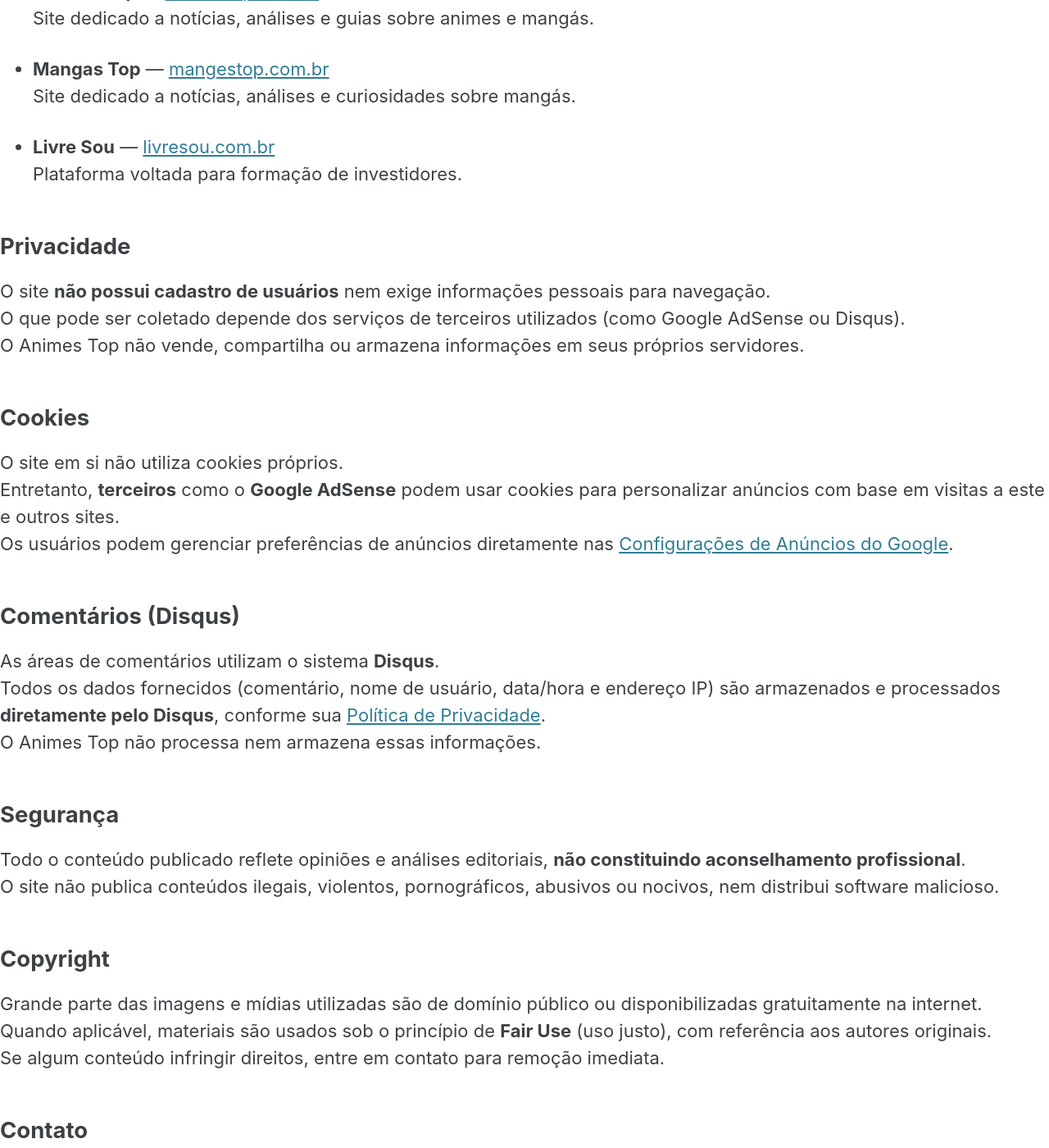
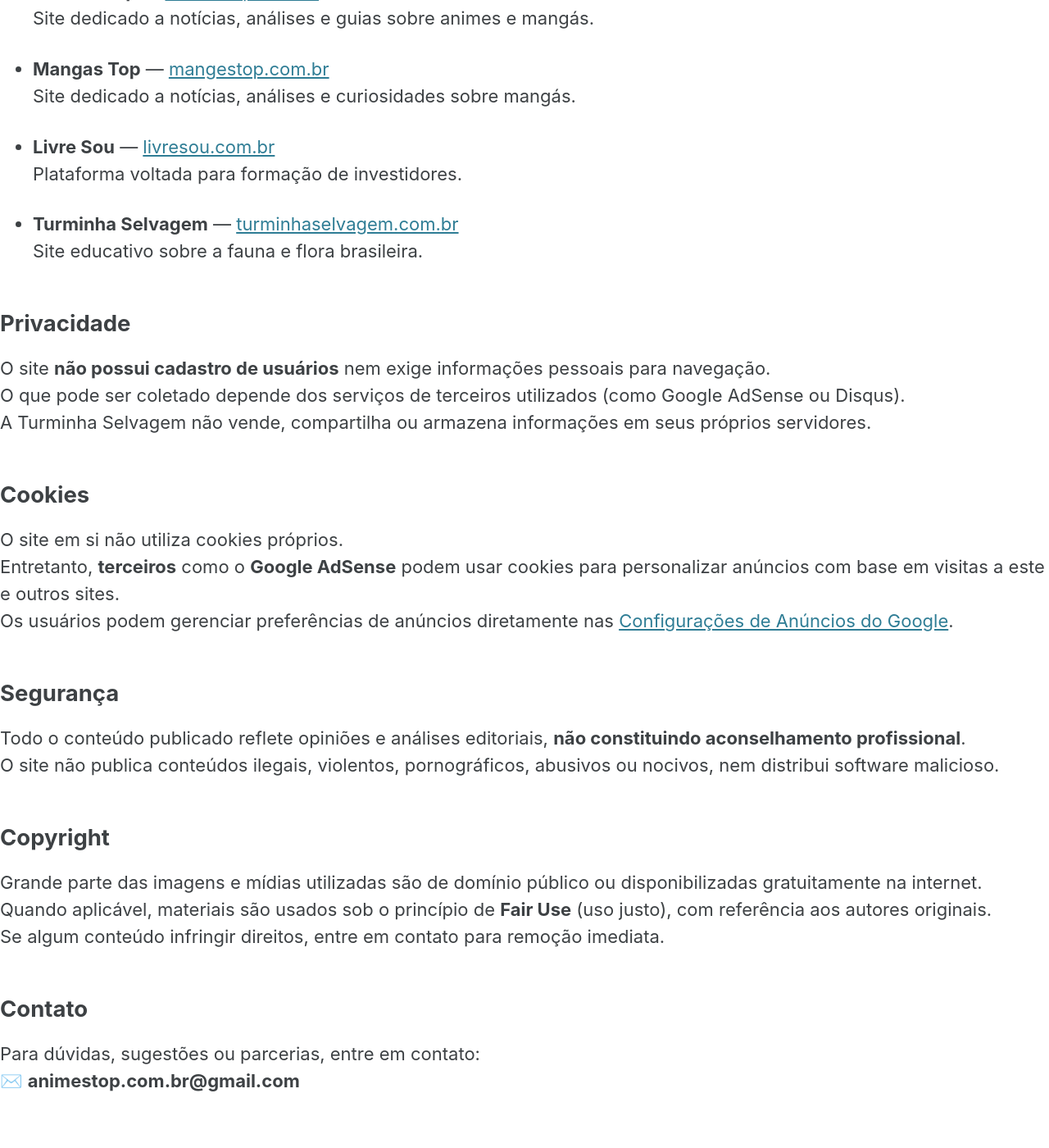
Before and after one commit to BieAnimaton/turminhaselvagem, a Jekyll site: the page built from _pages/sobre.md, in a window 1280 px wide and 1400 px high, scrolled down 635 px. Shown: the whole window at 82% size. Built offline with Jekyll 4.4.1, drawn with Linux system fonts in a browser that asks for light colours; cached includes are drawn as plain includes; our own code applies the rules of GitHub Pages for plain Markdown files; some of the changed text lies outside the part shown.

Commit message:
updating

```diff
--- a/_pages/sobre.md
+++ b/_pages/sobre.md
@@ -4,11 +4,11 @@
 toc: true
 ---
 
-# Sobre o Animes Top
+# Sobre a Turminha Selvagem
 
-**Data de vigência:** 12/09/2025
+**Data de vigência:** 01/10/2025
 
-O **Animes Top** é uma iniciativa independente criada por **Gabriel Cossare Bragion (Bie)**, com foco em tecnologia, mídia digital e projetos de conteúdo.
+A **Turminha Selvagem** é uma iniciativa independente criada por **Gabriel Cossare Bragion (Bie)**, com foco em tecnologia, mídia digital e projetos de conteúdo.
 O objetivo é desenvolver sites e aplicativos que entreguem **informação, entretenimento e utilidade**, sempre de forma acessível e gratuita.
 
 ## Missão
@@ -25,20 +25,18 @@
 - **Livre Sou** — [livresou.com.br](https://livresou.com.br)
   Plataforma voltada para formação de investidores.
 
+- **Turminha Selvagem** — [turminhaselvagem.com.br](https://turminhaselvagem.com.br)
+  Site educativo sobre a fauna e flora brasileira.
+
 ## Privacidade
 O site **não possui cadastro de usuários** nem exige informações pessoais para navegação.
 O que pode ser coletado depende dos serviços de terceiros utilizados (como Google AdSense ou Disqus).
-O Animes Top não vende, compartilha ou armazena informações em seus próprios servidores.
+A Turminha Selvagem não vende, compartilha ou armazena informações em seus próprios servidores.
 
 ## Cookies
 O site em si não utiliza cookies próprios.
 Entretanto, **terceiros** como o **Google AdSense** podem usar cookies para personalizar anúncios com base em visitas a este e outros sites.
 Os usuários podem gerenciar preferências de anúncios diretamente nas [Configurações de Anúncios do Google](https://adssettings.google.com/).
-
-## Comentários (Disqus)
-As áreas de comentários utilizam o sistema **Disqus**.
-Todos os dados fornecidos (comentário, nome de usuário, data/hora e endereço IP) são armazenados e processados **diretamente pelo Disqus**, conforme sua [Política de Privacidade](https://help.disqus.com/en/articles/1717103-disqus-privacy-policy).
-O Animes Top não processa nem armazena essas informações.
 
 ## Segurança
 Todo o conteúdo publicado reflete opiniões e análises editoriais, **não constituindo aconselhamento profissional**.
```
